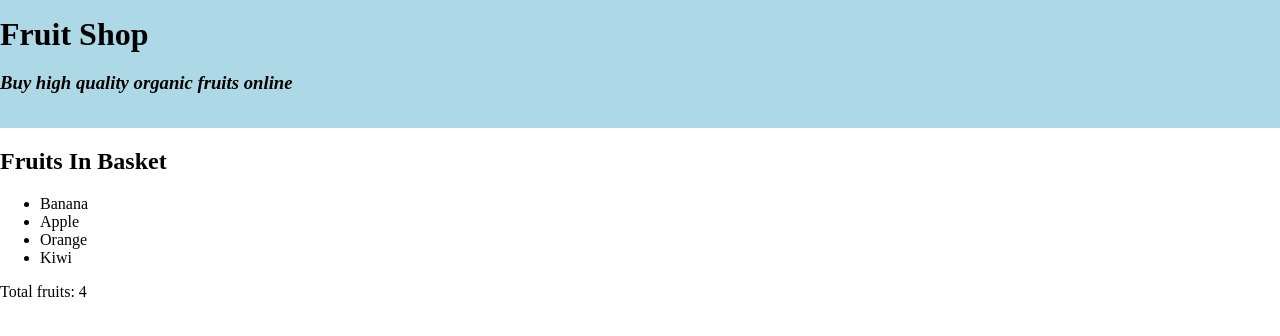
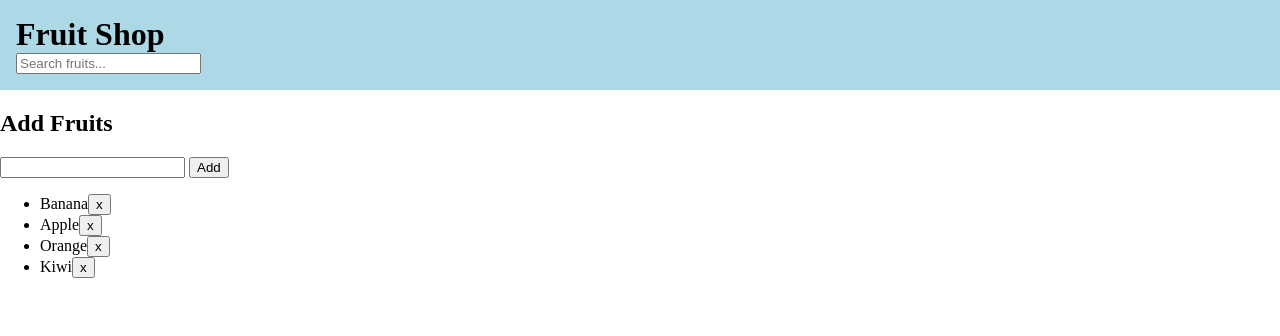
Before and after one commit to Prateek1-Sharma/Sfirstgit, a plain HTML site: page index.html in a window 1280 px wide. Drawn offline with Linux system fonts and the light colour scheme.

Commit message:
functionality added ,event listener

```diff
--- a/index.html
+++ b/index.html
@@ -5,18 +5,24 @@
     <meta http-equiv="X-UA-Compatible" content="IE=edge" />
     <meta name="viewport" content="width=device-width, initial-scale=1.0" />
     <title>Document</title>
+    <link rel="stylesheet" href="style.css" />
   </head>
   <body style="margin: 0">
-    <div id="header" style="padding: 1rem 0; background-color: lightblue">
+    <div id="header" style="padding: 1rem; background-color: lightblue">
       <h1 id="main-heading" style="margin: 0">Fruit Shop</h1>
+      <input id="filter" type="text" placeholder="Search fruits..." />
     </div>
     <div>
-      <h2 id="basket-heading">Fruits In Basket</h2>
+      <form>
+        <h2 id="basket-heading">Add Fruits</h2>
+        <input type="text" name="fruit" id="fruit-to-add" />
+        <button type="submit">Add</button>
+      </form>
       <ul class="fruits">
-        <li class="fruit">Banana</li>
-        <li class="fruit">Apple</li>
-        <li class="fruit">Orange</li>
-        <li class="fruit">Kiwi</li>
+        <li class="fruit">Banana<button class="delete-btn">x</button></li>
+        <li class="fruit">Apple<button class="delete-btn">x</button></li>
+        <li class="fruit">Orange<button class="delete-btn">x</button></li>
+        <li class="fruit">Kiwi<button class="delete-btn">x</button></li>
       </ul>
     </div>
     <div id="thanks"></div>
--- a/index.js
+++ b/index.js
@@ -1,15 +1,24 @@
-const subHead=document.createElement("h3");
-const subHeadText=document.createTextNode("Buy high quality organic fruits online");
-subHead.style.fontStyle ="italic";
-subHead.appendChild(subHeadText);
-
-const divs=document.getElementsByTagName("div");
-const firstDiv=divs[0];
-firstDiv.appendChild(subHead);
-
-const secondDiv=divs[1];
-const para=document.createElement("p");
-const paraText=document.createTextNode("Total fruits: 4");
-para.appendChild(paraText);
-secondDiv.appendChild(para);
-para.id="fruits-total";
+he Edit Button:
+const ul=document.querySelector("ul");
+const li=document.querySelectorAll("li");
+for(let i=0;i<li.length;i++)
+{
+const editButton=document.createElement("button");
+const editbuttontext=document.createTextNode("Edit");
+editButton.className="edit-btn";
+li[i].appendChild(editButton);
+}
+// Implement the code as in video but with one extra 'Edit' button in 'li'
+const form =document.querySelector("form");
+form.addEventListener("submit",function(event){
+event.preventDefault();
+const fruitToAdd=document.querySelector("#fruit-to-add");
+const lis=document.createElement("li");
+lis.innerHTML= fruitToAdd.value+'<button class="delete-btn">x</button>'+'<button class="edit-btn">Edit</button>'
+ul.appendChild(lis)
+})
+ul.addEventListener("click",function(event){
+if(event.target.classList.contains("delete-btn"))
+  {
+    const deleteFruit=event.target.parentElement;
+    ul.removeChild(deleteFruit);
```
